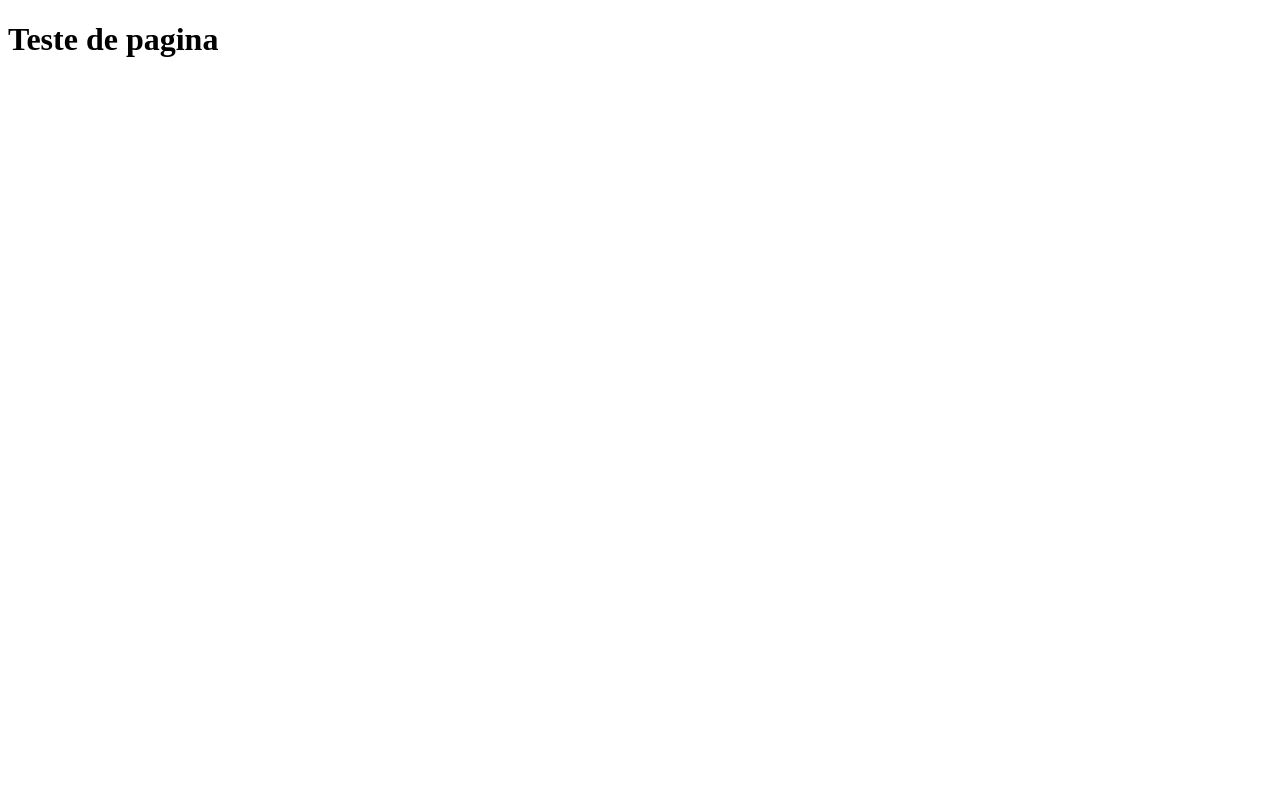
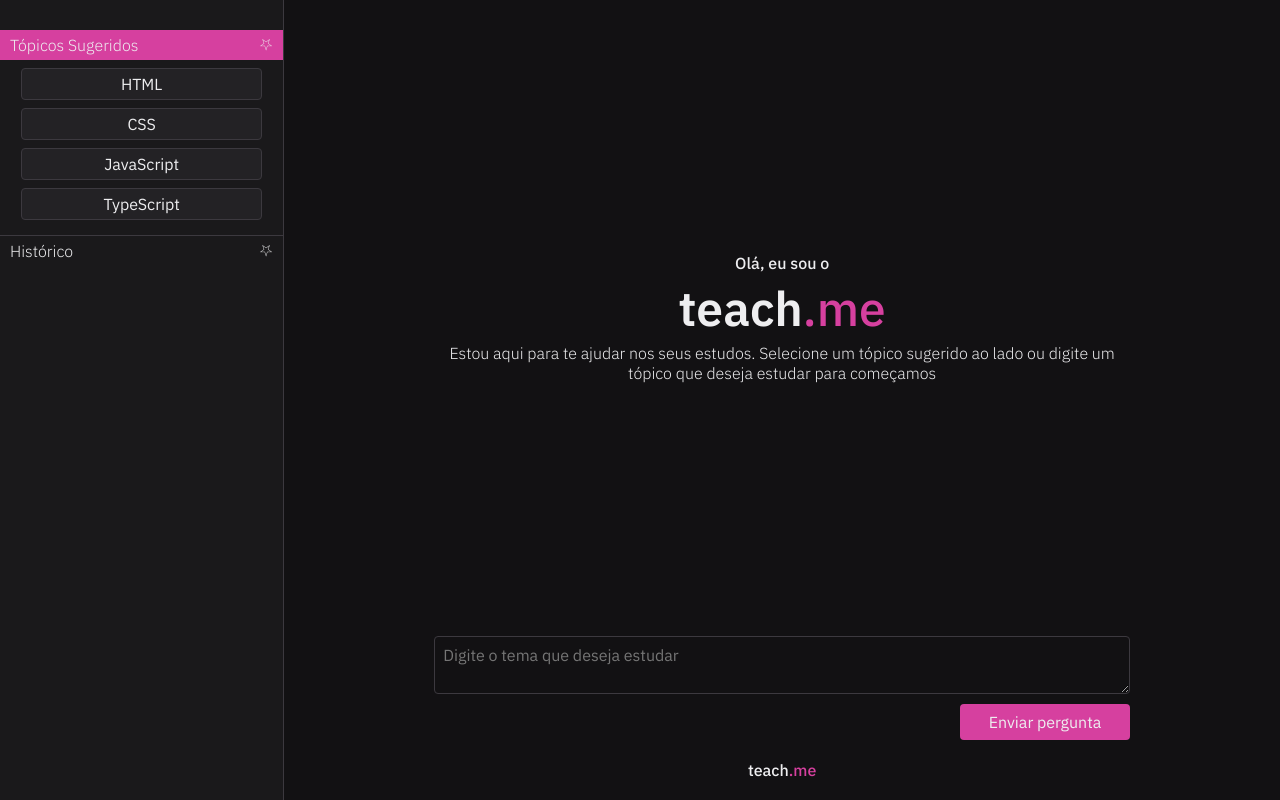
Before and after one commit to Dev-Organizada/projeto-teachme, a React (Vite) app in the folder projeto-teachme-react/: page / in a window 1280 px wide. Built offline with nearby package versions, Linux system fonts and the light colour scheme.

Commit message:
Importação do html e css para a pasta do react

```diff
--- a/projeto-teachme-react/index.html
+++ b/projeto-teachme-react/index.html
@@ -5,6 +5,9 @@
     <link rel="icon" type="image/svg+xml" href="/vite.svg" />
     <meta name="viewport" content="width=device-width, initial-scale=1.0" />
     <title>Teach.me</title>
+    <link rel="preconnect" href="https://fonts.googleapis.com">
+    <link rel="preconnect" href="https://fonts.gstatic.com" crossorigin>
+    <link href="https://fonts.googleapis.com/css2?family=IBM+Plex+Sans:wght@100;300;400;500;600;700&display=swap" rel="stylesheet">
   </head>
   <body>
     <div id="root"></div>
--- a/projeto-teachme-react/src/App.tsx
+++ b/projeto-teachme-react/src/App.tsx
@@ -2,9 +2,73 @@
 function App() {
 
   return (
-    <>
-      <h1>Teste de pagina</h1>
-    </>
+    <div className="conteiner">
+      <div className="sidebar">
+        <details open className="suggestion">
+          <summary>Tópicos Sugeridos</summary>
+          <button>HTML</button>
+          <button>CSS</button>
+          <button>JavaScript</button>
+          <button>TypeScript</button>
+        </details>
+
+        <details open className="historic">
+          <summary>Histórico</summary>
+        </details>
+
+      </div>
+
+      <div className="content">
+        <div className="box-home">
+          <span>Olá, eu sou o</span>
+          <h1>teach<span>.me</span></h1>
+          <p>
+            Estou aqui para te ajudar  nos seus estudos.
+            Selecione um tópico sugerido ao lado ou digite um
+            tópico que deseja estudar para começamos
+          </p>
+        </div>
+
+        <div className="box-input">
+          <textarea placeholder="Digite o tema que deseja estudar"></textarea>
+          <button>Enviar pergunta</button>
+        </div>
+
+        {/*<div className="box-chat">
+          <h1>Você está estudando sobre <span>HTML</span></h1>
+
+          <div className="question">
+            <h2>Pergunte</h2>
+            <p>
+              Aqui vai ser a pergunta
+            </p>
+          </div>
+
+          <div className="answer">
+            <h2>Sua Resposta</h2>
+            <p>
+              Aqui será sua Resposta.
+            </p>
+          </div>
+
+          <div className="feedback">
+            <h2>Feedback teach<span>.me</span></h2>
+            <p>
+              Aqui será o feedback.
+            </p>
+            <div className="action">
+              <button>Estudar novo tópico</button>
+            </div>
+          </div>
+
+        </div>*/}
+
+        <footer className="box-footer">
+          <p>teach<span>.me</span></p>
+        </footer>
+
+      </div>
+    </div>
   )
 }
 
--- a/projeto-teachme-react/src/index.css
+++ b/projeto-teachme-react/src/index.css
@@ -0,0 +1,259 @@
+:root {
+    --background-primary:   #121113;
+    --foreground-primary:   #1a191b;
+    --foreground-secondary: #21121d;
+    --border-primary:       #3c393f;
+    --border-secondary:     #692955;
+    --primary:              #d6409f;
+    --secondary:            #232225;
+    --text-color:           #eeeef0;
+    --text-color-question:  #b5b2bc;
+    --text-color-disabled:  #6f6d78;
+}
+
+*{
+    margin: 0;
+    padding: 0;
+    border: 0;
+    box-sizing: border-box;
+
+    font-family: "IBM Plex Sans", sans-serif;
+    font-style: normal;
+    font-size: 100%;
+}
+
+body{
+    background-color: var(--background-primary);
+    color: var(--text-color);
+}
+
+.conteiner{
+    width: 100%;
+    height: 100vh;
+    display: flex;
+}
+
+.sidebar{
+    background-color: var(--foreground-primary);
+    width: 400px;
+    height: 100%;
+    border-right: 1px solid var(--border-primary);
+    padding: 30px 0;
+}
+
+details{
+	width: 100%;
+	max-height: 600px;
+	padding-bottom: 15px;
+	font-weight: 300;
+}
+
+details.suggestion{
+    border-bottom: 1px solid var(--border-primary);
+}
+
+details summary {
+    cursor: pointer;
+    padding: 5px 10px;
+    list-style: none;
+    display: flex;
+    justify-content: space-between;
+}
+
+details summary::after {
+    content: "☆";
+    transition: rotate 200ms ease-in;
+}
+
+details[open] summary::after{
+    content: "☆";
+    transition: rotate 200ms ease-out;
+    rotate: 180deg;
+}
+
+details button {
+    display: block;
+    width: 85%;
+    margin: 0 auto;
+    margin-top: 8px;
+    padding: 5px;
+    background-color: var(--secondary);
+    border: 1px solid var(--border-primary);
+    border-radius: 4px;
+    color: var(--text-color);
+}
+
+.suggestion summary{
+    background-color: var(--primary);
+}
+
+.content{
+    width: 100%;
+    height: 100%;
+    display: flex;
+    padding: 0 150px;
+    flex-direction: column;
+}
+
+.box-home {
+    display: flex;
+    flex-direction: column;
+    justify-content: center;
+    align-items: center;
+    gap: 4px;
+    text-align: center;
+    height: 100%;
+}
+
+.box-home span {
+    font-weight: 500;
+}
+
+.box-home h1 {
+    font-size: 3rem;
+    font-weight: 600;
+}
+
+.box-home h1 span {
+    color: var(--primary);
+}
+
+.box-home p {
+    font-weight: 300;
+}
+
+.box-input {
+    display: flex;
+    flex-direction: column;
+    gap: 10px;
+}
+
+.box-input textarea {
+    min-height: 40px;
+    height: auto;
+    resize: vertical;
+    padding: 8px;
+    background-color: transparent;
+    border: 1px solid var(--border-primary);
+    border-radius: 4px;
+    outline: none;
+    color: var(--text-color);
+}
+
+.box-input button {
+    width: 170px;
+    margin-left: auto;
+    padding: 8px;
+    border-radius: 4px;
+    background-color: var(--primary);
+    color: var(--text-color);
+    cursor: pointer;
+}
+
+.box-footer {
+    width: 100%;
+    padding: 20px;
+}
+
+.box-footer p {
+    text-align: center;
+    font-weight: 500;
+}
+
+.box-footer p span {
+    color: var(--primary);
+}
+
+.box-chat {
+    display: flex;
+    flex-direction: column;
+    gap: 15px;
+    height: 100%;
+    padding-top: 30px;
+}
+
+.box-chat > h1 {
+    font-size: 2.5rem;
+    font-weight: 400;
+}
+
+.box-chat > h1 span {
+    color: var(--primary);
+}
+
+.question {
+    width: 100%;
+    background-color: var(--foreground-primary);
+    padding: 20px 15px;
+    border: 1px solid var(--border-primary);
+    border-radius: 4px;
+}
+
+.question h2 {
+    font-size: 1.5rem;
+    font-weight: 500;
+    margin-bottom: 15px;
+    color: var(--text-color-question);
+}
+
+.question p {
+    font-weight: 300;
+}
+
+.answer {
+    width: 100%;
+    background-color: var(--foreground-primary);
+    border: 1px solid var(--border-primary);
+    border-radius: 4px;
+}
+
+.answer h2 {
+    padding: 10px 15px;
+    background-color: var(--secondary);
+    border-bottom: 1px solid var(--border-primary);
+    font-weight: 400;
+}
+
+.answer p {
+    padding: 20px 15px;
+    font-weight: 300;
+}
+
+.feedback{
+    width: 100%;
+    padding: 20px 15px;
+    background-color: var(--foreground-secondary);
+    border: 1px solid var(--border-secondary);
+    border-radius: 4px;
+}
+
+.feedback h2 {
+    font-size: 1.8rem;
+    text-align: center;
+    margin-bottom: 20px;
+}
+
+.feedback h2 span{
+    color: var(--primary);
+}
+
+.feedback p{
+    margin-bottom: 20px;
+    font-weight: 300;
+}
+
+.feedback .action {
+    display: flex;
+    justify-content: center;
+    gap: 20px;
+    padding-top: 20px;
+    border-top: 1px solid var(--border-secondary);
+}
+
+.feedback .action button {
+    width: 170px;
+    padding: 8px;
+    border-radius: 4px;
+    background-color: var(--primary);
+    color: var(--text-color);
+}
```
